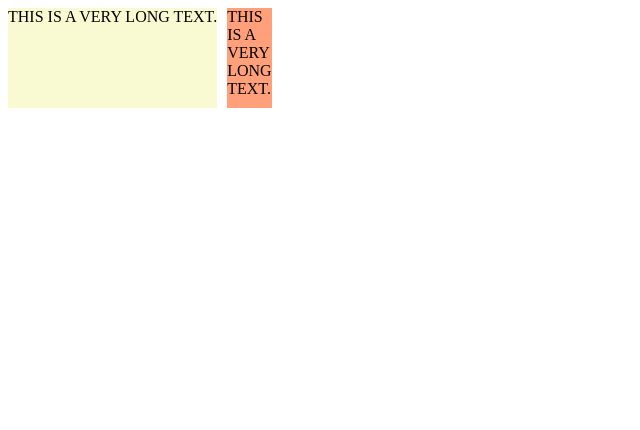
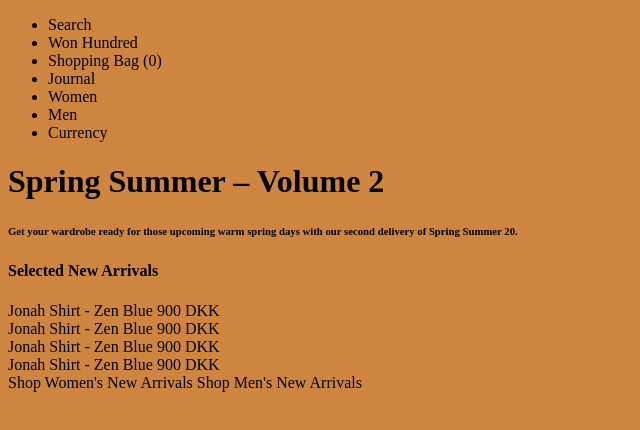
Before and after one commit to sorious77/css-master, a website: page index.html in a window 1280 px wide. Shown: the whole page, without its empty margins (0-640 px from the left). Drawn offline with nearby package versions, Linux system fonts and the light colour scheme; files that its build step writes are made by us from their sources.

Commit message:
# 3.0 CSS Preprocessors and Set Up

```diff
--- a/index.html
+++ b/index.html
@@ -1,13 +1,81 @@
 <!DOCTYPE html>
-<html>
+<html lang="en">
   <head>
-    <title>CSS Master</title>
-    <link rel="stylesheet" href="./style.css" />
+    <meta charset="UTF-8" />
+    <meta name="viewport" content="width=device-width, initial-scale=1.0" />
+    <link rel="stylesheet" href="dist/css/reset.css" />
+    <link rel="stylesheet" href="dist/css/styles.css" />
+    <title>(S)CSS Masterclass</title>
   </head>
   <body>
-    <div class="grid">
-      <div class="item">THIS IS A VERY LONG TEXT.</div>
-      <div class="item">THIS IS A VERY LONG TEXT.</div>
-    </div>
+    <header>
+      <nav>
+        <ul>
+          <li>Search</li>
+          <li>Won Hundred</li>
+          <li>Shopping Bag (0)</li>
+          <li>Journal</li>
+          <li>Women</li>
+          <li>Men</li>
+          <li>Currency</li>
+        </ul>
+      </nav>
+    </header>
+    <main>
+      <h1>Spring Summer – Volume 2</h1>
+      <h6>
+        Get your wardrobe ready for those upcoming warm spring days with our
+        second delivery of Spring Summer 20.
+      </h6>
+      <div class="hero">
+        <div class="hero__img"></div>
+        <div class="hero__img"></div>
+        <div class="hero__img"></div>
+        <div class="hero__img"></div>
+      </div>
+      <section class="arrivals">
+        <h4 class="arrivals__title">
+          Selected New Arrivals
+        </h4>
+        <div class="wrapper">
+          <article class="product">
+            <div class="product__photo"></div>
+            <div class="product__data">
+              <span class="name">Jonah Shirt - Zen Blue</span>
+              <span class="price">900 DKK</span>
+            </div>
+          </article>
+          <article class="product">
+            <div class="product__photo"></div>
+            <div class="product__data">
+              <span class="name">Jonah Shirt - Zen Blue</span>
+              <span class="price">900 DKK</span>
+            </div>
+          </article>
+          <article class="product">
+            <div class="product__photo"></div>
+            <div class="product__data">
+              <span class="name">Jonah Shirt - Zen Blue</span>
+              <span class="price">900 DKK</span>
+            </div>
+          </article>
+          <article class="product">
+            <div class="product__photo"></div>
+            <div class="product__data">
+              <span class="name">Jonah Shirt - Zen Blue</span>
+              <span class="name">900 DKK</span>
+            </div>
+          </article>
+          <span class="arrivals__category">Shop Women's New Arrivals</span>
+          <span class="arrivals__category">Shop Men's New Arrivals</span>
+        </div>
+      </section>
+    </main>
+    <footer>
+      <div></div>
+      <div></div>
+      <div></div>
+      <div></div>
+    </footer>
   </body>
 </html>
--- /dev/null
+++ b/src/scss/styles.scss
@@ -0,0 +1,6 @@
+body {
+  background: peru;
+  a {
+    color: blue;
+  }
+}
--- a/style.css
+++ /dev/null
@@ -1,14 +0,0 @@
-.grid {
-  display: grid;
-  gap: 10px;
-  grid-auto-rows: 100px;
-  grid-template-columns: max-content min-content;
-}
-
-.item:nth-child(odd) {
-  background-color: lightgoldenrodyellow;
-}
-
-.item:nth-child(even) {
-  background-color: lightsalmon;
-}
```
Also changed, not shown: gulpfile.babel.js (added, +41 -0 lines), package.json (added, +24 -0 lines), .babelrc (added), README.md, dest/css/styles.css (added), 2 other files.
